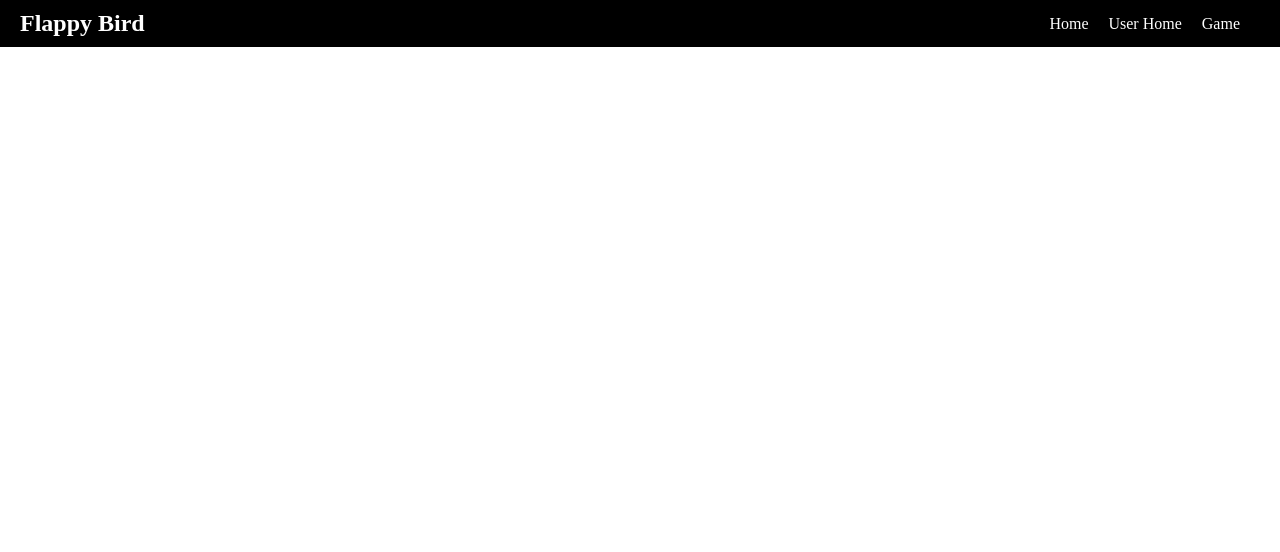
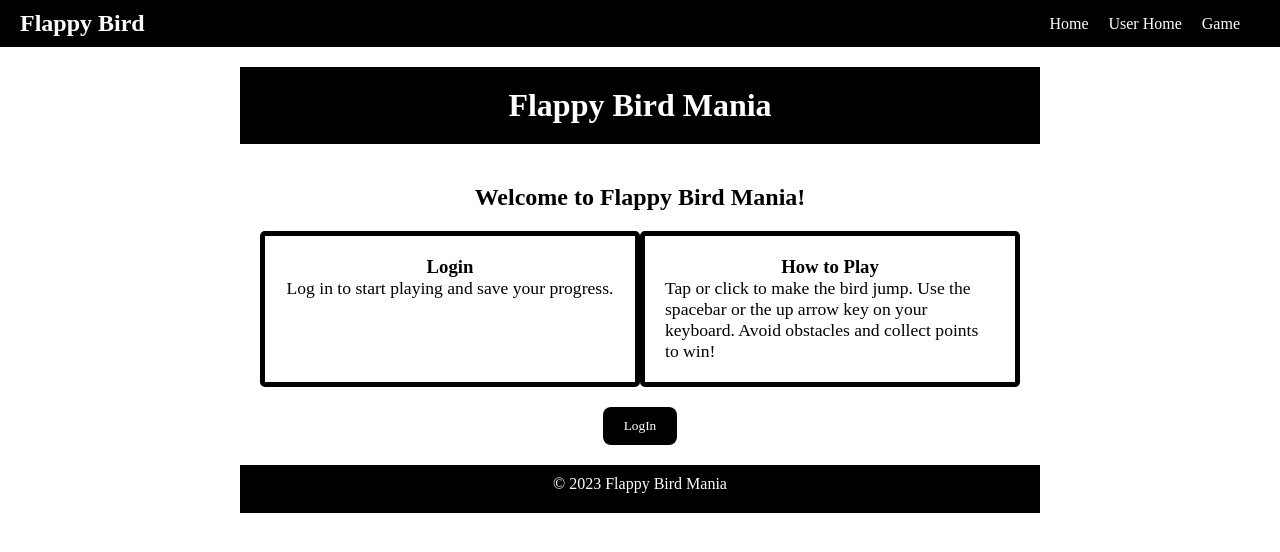
Before and after one commit to atika111/flappyBird_FE, a React (Vite) app: page / in a window 1280 px wide. Shown: the top 552 px of the page. Built offline with nearby package versions, Linux system fonts and the light colour scheme; the HTML template or start-up script is replaced by a standard one.

Commit message:
gitIgnore and routes

```diff
--- a/src/App.jsx
+++ b/src/App.jsx
@@ -12,7 +12,7 @@ function App() {
     <>
     <Navbar/>
     <Routes>
-    <Route path={"/homePage"} element={<HomePage/>}/>
+    <Route path={"/"} element={<HomePage/>}/>
     <Route path={"/homeLog"} element={<HomeLog/>}/>
     <Route path={"/game"} element={<Game/>}/>
     </Routes>
--- a/src/Navbar/Navbar.jsx
+++ b/src/Navbar/Navbar.jsx
@@ -6,10 +6,10 @@ const Navbar = () => {
   return (
         <nav className="navbar">
           <div className="navbar-logo">
-            <a href="/homePage">Flappy Bird</a>
+            <a href="/">Flappy Bird</a>
           </div>
           <ul className="navbar-menu">
-            <li><Link to="/homePage">Home</Link></li>
+            <li><Link to="/">Home</Link></li>
             <li><Link to="/homeLog">User Home</Link></li>
             <li><Link to="/game">Game</Link></li>
 
```
Also changed, not shown: 1 other file (tests, documents, lock files or other folders).
